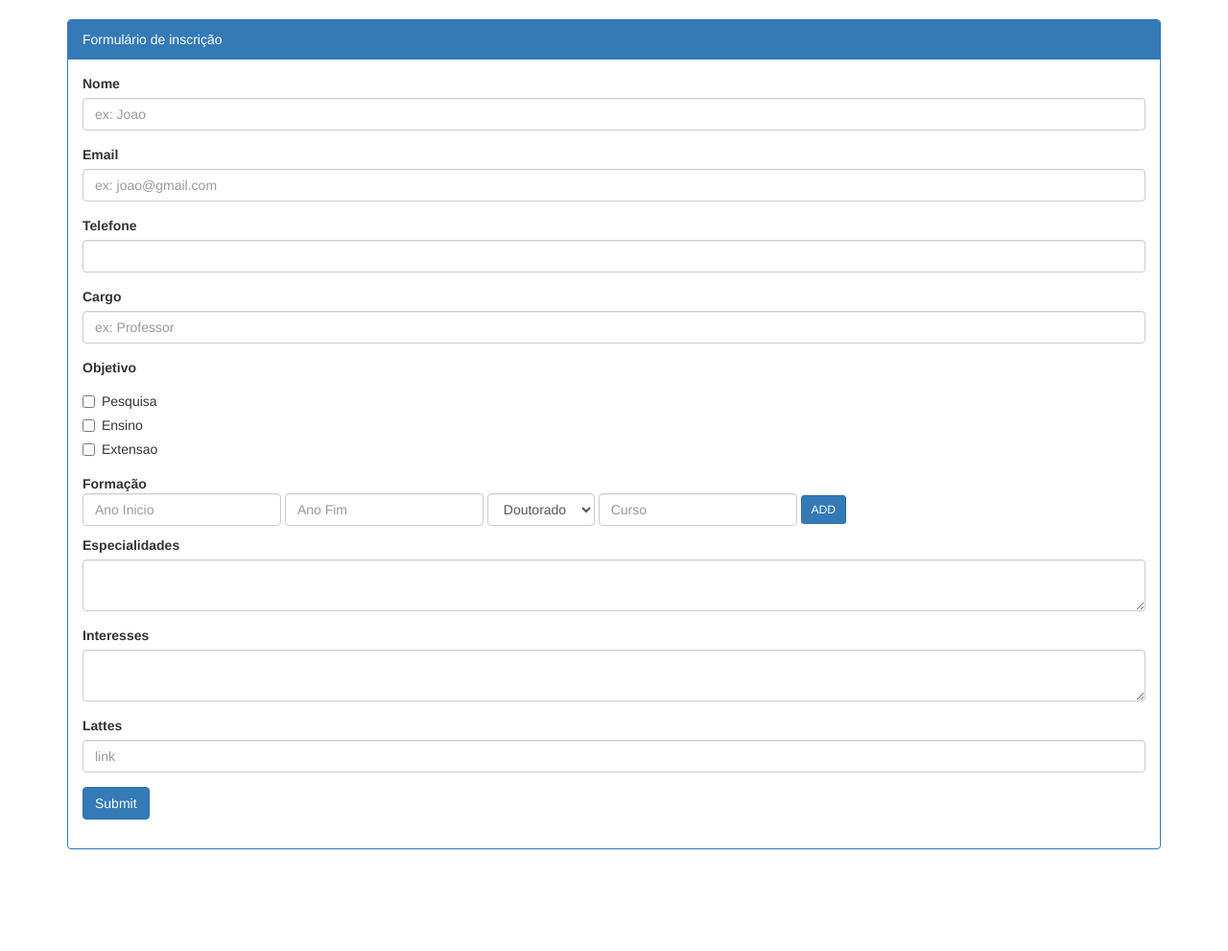
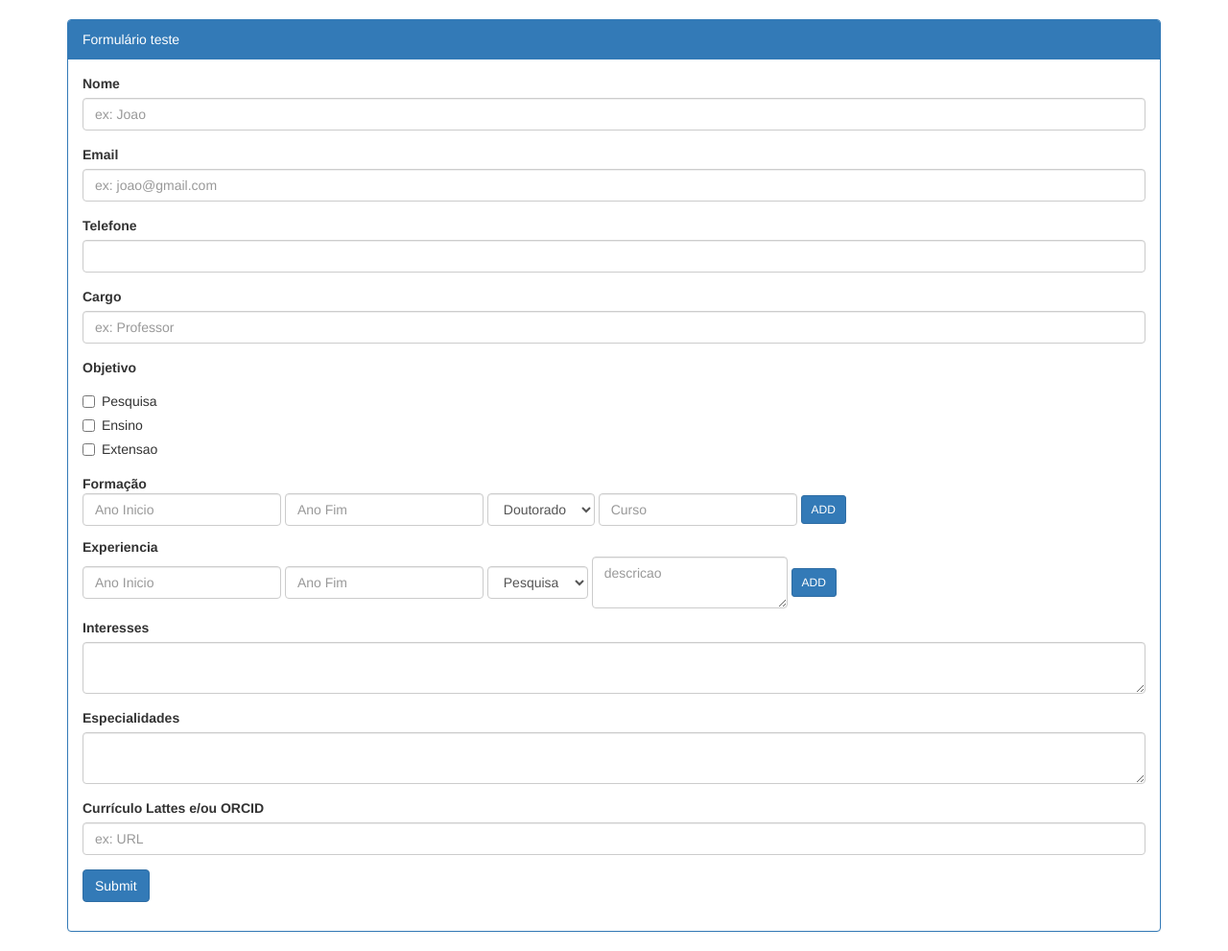
Before and after one commit to ccsa-ufrn/formulario_catalogo, a CodeIgniter app: the page made by application/views/form.php in a window 1280 px wide. Shown: the whole page at 96% size. Before the commit the page ends 905 px from the top, so only its background shows below. Run offline with CodeIgniter, Linux system fonts and the light colour scheme; some libraries are stand-ins or nearby versions.

Commit message:
formulario

```diff
--- a/application/views/form.php
+++ b/application/views/form.php
@@ -14,6 +14,7 @@
         </script>
         <script type="text/javascript" src="js/jquery.mask.min.js"/></script>
         <script src="js/app.js"></script>
+        <script src="js/add.js"></script>
          <link rel="stylesheet" href="style.css">
 
         <script>
@@ -29,7 +30,7 @@
         <div class="container">
             <div class="panel panel-primary">
 
-              <div class="panel-heading">Formulário de inscrição</div>
+              <div class="panel-heading">Formulário teste</div>
               <div class="panel-body">
 
                 <form data-toggle="validator" role="form" method="post" action="receber.php">
@@ -48,7 +49,7 @@
 
                   <div class="form-group"> <!-- phone field -->
                     <label for="inputPhone" class="control-label">Telefone</label>
-                    <input type="text" id="inputPhone" name="inputPhone" class="form-control" pattern="\([0-9]{2}\)[\s][0-9]{4}-[0-9]{4,5}" required>
+                    <input type="text" id="inputPhone" class="form-control" name="inputPhone" pattern="\([0-9]{2}\)[\s][0-9]{4}-[0-9]{4,5}" required>
                   </div>
 
                   <div class="form-group"> <!-- cargo field -->
@@ -60,19 +61,20 @@
                   <div class="form-group"> <!-- campo de Objetivo !-->
                       <label class="control-label">Objetivo</label>
                       <div class="checkbox">
-                        <label><input type="checkbox" value=""> Pesquisa </label>
+                        <label><input type="checkbox" name="objetivo[]" value=""> Pesquisa </label>
                       </div>
                       <div class="checkbox">
-                        <label><input type="checkbox" value=""> Ensino </label>
+                        <label><input type="checkbox" name="objetivo[]" value=""> Ensino </label>
                       </div>
                       <div class="checkbox">
-                      <label><input type="checkbox" value=""> Extensao </label>
+                      <label><input type="checkbox" name="objetivo[]" value=""> Extensao </label>
                       </div>
-              </div>
+                  </div>
+
 
                   <div class="form-inline" id="formacaoField" > <!-- Formacao field -->
                       <label class="control-label" for="inputFormacao" id="teste">Formação</label><br>
-                      <input class="form-control" data-error="Preencha esse campo." id="inputFormacao" type="text" required placeholder="Ano Inicio" />
+                      <input class="form-control" data-error="Preencha esse campo." id="inputFormacao"  type="text" required placeholder="Ano Inicio" />
                       <input class="form-control" data-error="Preencha esse campo." id="inputFormacao1" type="text" required placeholder="Ano Fim" />
                       <select class="form-control" id="inputFormacao2">
                         <option>Doutorado</option>
@@ -81,27 +83,44 @@
                       </select>
                        <input class="form-control" data-error="Preencha esse campo." id="inputFormacao3" type="text" required placeholder="Curso" />
                       <button type="button" class="btn btn-primary btn-sm" id="btn1" onclick="addText()">ADD</button>
-                      <ol id="list"></ol>
+                      <ul id="list"></ul>
                       <div class="help-block with-errors"></div>
                   </div>
 
-                   <div class="form-group"> <!-- Interesses field -->
-                      <label class="control-label" for="inputInteresse">Especialidades</label>
-                      <textarea class="form-control" data-error="Preencha esse campo." id="inputInteresse" required=""></textarea>
+                   <div class="form-inline" id="formacaoField" > <!-- Experiencia field -->
+                      <label class="control-label" for="inputExp" id="teste">Experiencia</label><br>
+                      <input class="form-control" data-error="Preencha esse campo." id="inputExp" type="text" required placeholder="Ano Inicio" />
+                      <input class="form-control" data-error="Preencha esse campo." id="inputExp1" type="text" required placeholder="Ano Fim" />
+                      <select class="form-control" id="inputExp2">
+                        <option>Pesquisa</option>
+                        <option>Militancia</option>
+                      </select>
+                       <textarea class="form-control" data-error="Preencha esse campo." id="inputExp3" type="text" required placeholder="descricao"></textarea>
+                      <button type="button" class="btn btn-primary btn-sm" id="btn1" onclick="add()">ADD</button>
+                      <ul id="list1"></ul>
                       <div class="help-block with-errors"></div>
                   </div>
 
-                  <div class="form-group"> <!-- Interesses field -->
+
+                    <div class="form-group"> <!-- Interesses field -->
                       <label class="control-label" for="inputInteresse">Interesses</label>
-                      <textarea class="form-control" data-error="Preencha esse campo." id="inputInteresse" required=""></textarea>
+                      <textarea class="form-control" data-error="Preencha esse campo." id="inputInteresse" name="inputInteresse" required=""></textarea>
                       <div class="help-block with-errors"></div>
                   </div>
 
-                <div class="form-group"> <!-- Lattes field -->
-                      <label class="control-label" for="inputLattes">Lattes</label>
-                      <input class="form-control" data-error="Preencha esse campo." id="inputLattes" placeholder="link"  type="text" required />
+                    <div class="form-group"> <!-- Especialidades field -->
+                      <label class="control-label" for="inputEspecialidades">Especialidades</label>
+                      <textarea class="form-control" data-error="Preencha esse campo." id="inputEspecialidades" name="inputEspecialidades" required=""></textarea>
                       <div class="help-block with-errors"></div>
                   </div>
+
+                  <div class="form-group"> <!-- lattes field -->
+                      <label class="control-label" for="inputLattes">Currículo Lattes e/ou ORCID</label>
+                      <input class="form-control" data-error="Preencha esse campo." id="inputLattes" name="inputLattes" placeholder="ex: URL"  type="text" required />
+                      <div class="help-block with-errors"></div>
+                  </div>
+
+
 
                    <div class="form-group">
                       <button class="btn btn-primary" type="submit">
--- /dev/null
+++ b/application/views/js/add.js
@@ -0,0 +1,69 @@
+var row1 = 0;
+function add(){
+    var input = document.getElementById('inputExp').value;
+    var input1 = document.getElementById('inputExp1').value;
+    var input2 = document.getElementById('inputExp2').value;
+    var input3 = document.getElementById('inputExp3').value;
+    var final = input + " a " + input1 + "  " + input2 + " em " + input3;
+    if(input != "")
+    {
+
+    var node=document.createElement("li");
+    var textnode=document.createTextNode(final);
+        node.appendChild(textnode);
+        console.log(row1);
+        node.setAttribute("id","contentP"+row1);
+        node.setAttribute("value", final);
+
+    document.getElementById('list1').appendChild(node);
+
+    console.log(document.getElementById('contentP'+row1));
+
+    var dataInicio=document.createElement("input");
+        dataInicio.setAttribute("type", "hidden");
+        dataInicio.setAttribute("id", "dataInicioExp"+row1);
+        dataInicio.setAttribute("name", "dataInicioExp");
+        dataInicio.setAttribute("value", input)
+     document.getElementById('contentP'+row1).appendChild(dataInicio);
+     console.log(document.getElementById('dataInicioExp'+row1).value);
+
+     var dataFim=document.createElement("input");
+        dataFim.setAttribute("type", "hidden");
+        dataFim.setAttribute("id", "dataFimExp"+row1);
+        dataFim.setAttribute("name", "dataFimExp");
+        dataFim.setAttribute("value", input1)
+     document.getElementById('contentP'+row1).appendChild(dataFim);
+     console.log(document.getElementById('dataFimExp'+row1).value);
+
+     var tipo=document.createElement("input");
+        tipo.setAttribute("type", "hidden");
+        tipo.setAttribute("id", "tipoExp"+row1);
+        tipo.setAttribute("name", "tipoExp");
+        tipo.setAttribute("value", input2)
+     document.getElementById('contentP'+row1).appendChild(tipo);
+     console.log(document.getElementById('tipoExp'+row1).value);
+
+     var curso=document.createElement("input");
+        curso.setAttribute("type", "hidden");
+        curso.setAttribute("id", "descricao"+row1);
+        curso.setAttribute("value", input3)
+        curso.setAttribute("name", "descricao[]");
+     document.getElementById('contentP'+row1).appendChild(curso);
+     console.log(document.getElementById('descricao'+row1).value);
+
+    var removeTask = document.createElement('input');
+        removeTask.setAttribute('type', 'button');
+        removeTask.setAttribute("value", "Remove");
+        removeTask.setAttribute("class", "btn btn-primary btn-sm");
+        removeTask.setAttribute("id", "removeButton1");
+        removeTask.setAttribute("onClick", "deleterow("+ row1 +");");
+
+    node.appendChild(removeTask);
+        row1++;
+    }
+    else
+    {
+        alert("Please insert a value!");
+    }
+
+}
```
Also changed, not shown: application/views/js/app.js (+39 -2 lines), application/views/receber.php (+43 -5 lines).
